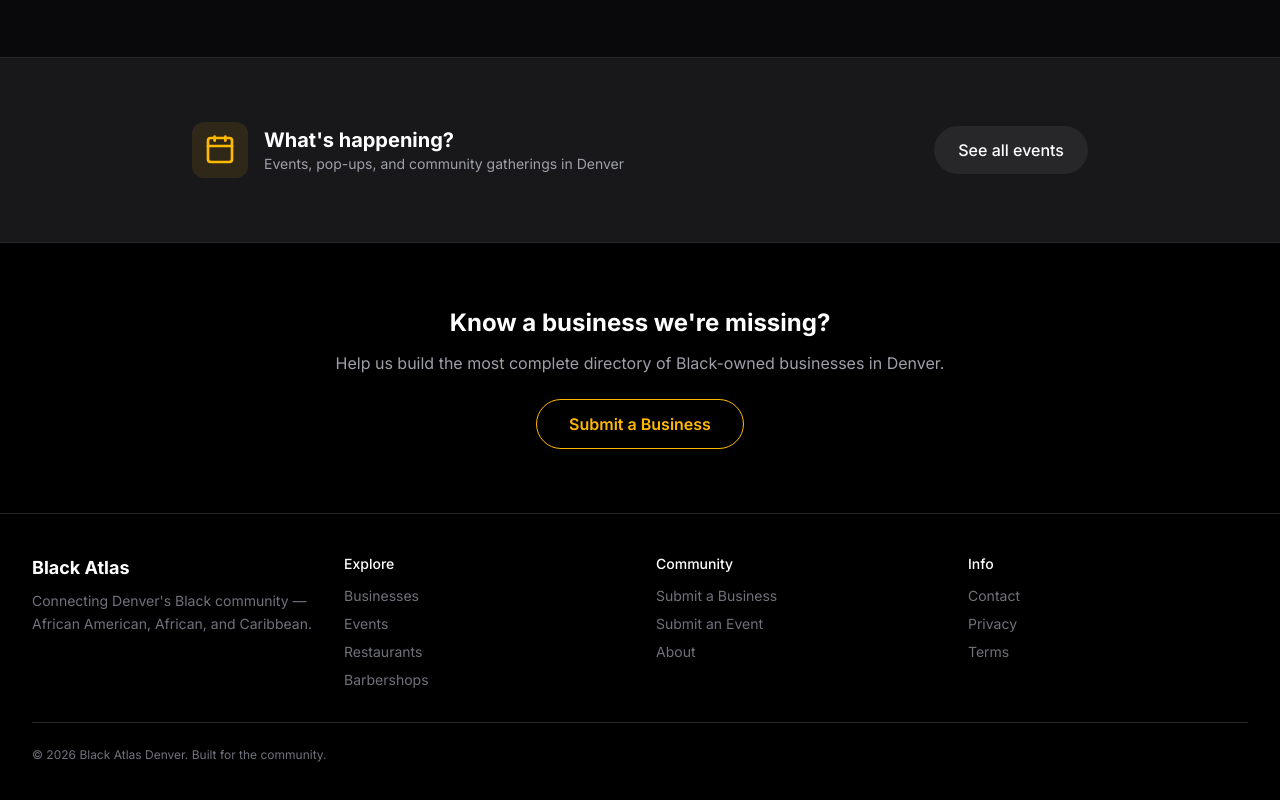
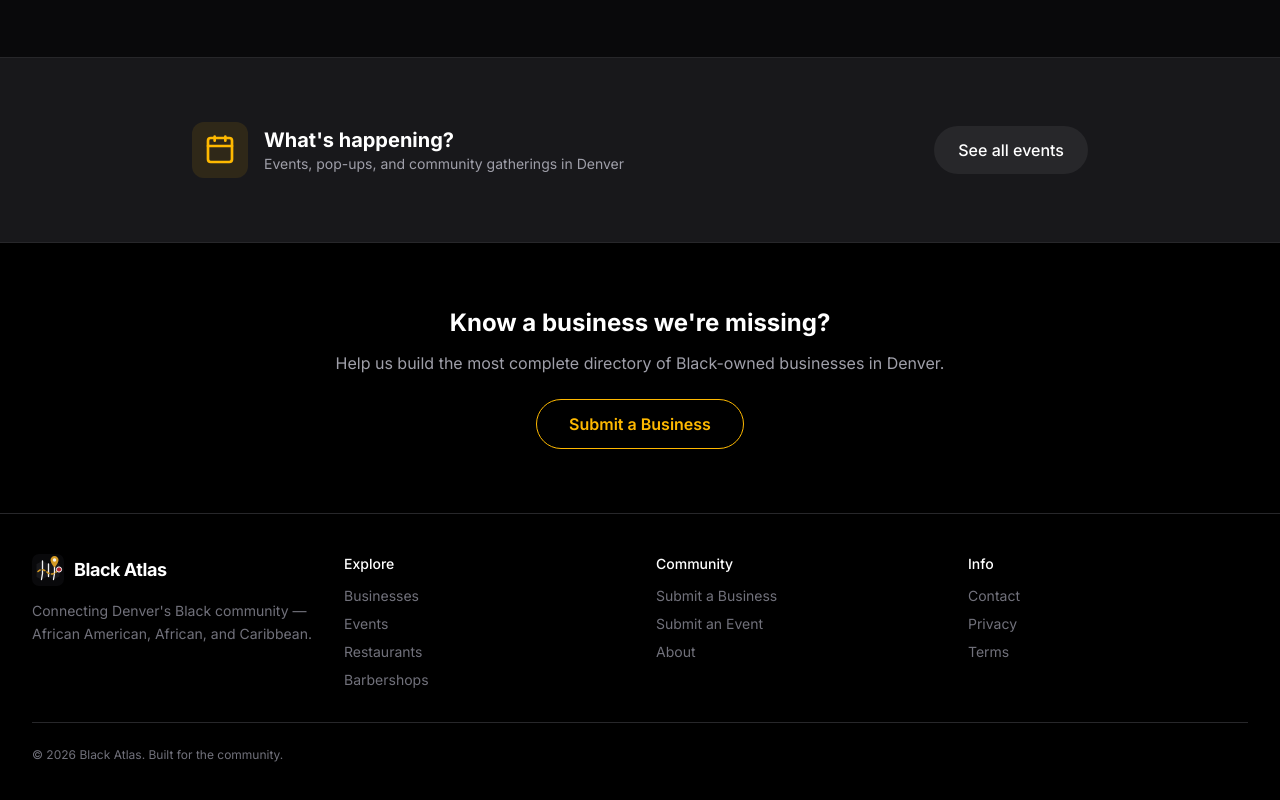
Before and after one commit to donnie256/black-atlas, a Next.js app: page / in a window 1280 px wide. Shown: the part 876-1676 px from the top of the page. Built offline with nearby package versions, Linux system fonts and the light colour scheme; no server answers.

Commit message:
Add Black Atlas brand logo

```diff
--- /dev/null
+++ b/src/components/layout/BrandLogo.tsx
@@ -0,0 +1,49 @@
+import { cn } from '@/lib/utils'
+
+interface BrandMarkProps {
+  className?: string
+}
+
+export function BrandMark({ className }: BrandMarkProps) {
+  return (
+    <svg
+      viewBox="0 0 64 64"
+      role="img"
+      aria-label="Black Atlas"
+      className={cn('shrink-0', className)}
+      fill="none"
+      xmlns="http://www.w3.org/2000/svg"
+    >
+      <rect width="64" height="64" rx="14" fill="#09090B" />
+      <path d="M9 20L21 14L33 20L45 14L55 19V45L43 51L31 45L19 51L9 46V20Z" fill="#18181B" />
+      <path d="M21 14V39L19 51" stroke="#F4F4F5" strokeWidth="2.6" strokeLinecap="round" />
+      <path d="M33 20V45" stroke="#F4F4F5" strokeWidth="2.6" strokeLinecap="round" />
+      <path d="M45 14V39L43 51" stroke="#F4F4F5" strokeWidth="2.6" strokeLinecap="round" />
+      <path
+        d="M12 35C19 29 24 31 31 37C38 43 45 40 53 31"
+        stroke="#D49A24"
+        strokeWidth="3.2"
+        strokeLinecap="round"
+        strokeDasharray="5 5"
+      />
+      <path d="M37 12C37 7.6 40.6 4 45 4C49.4 4 53 7.6 53 12C53 18.7 45 27 45 27C45 27 37 18.7 37 12Z" fill="#D49A24" />
+      <circle cx="45" cy="12" r="3.4" fill="#F4F4F5" />
+      <circle cx="54" cy="31" r="5.2" fill="#B4232A" stroke="#F4F4F5" strokeWidth="2" />
+    </svg>
+  )
+}
+
+interface BrandLogoProps {
+  className?: string
+  markClassName?: string
+  textClassName?: string
+}
+
+export function BrandLogo({ className, markClassName, textClassName }: BrandLogoProps) {
+  return (
+    <span className={cn('inline-flex items-center gap-2.5', className)}>
+      <BrandMark className={cn('h-9 w-9', markClassName)} />
+      <span className={cn('font-bold tracking-tight text-white', textClassName)}>Black Atlas</span>
+    </span>
+  )
+}
--- a/src/components/layout/Footer.tsx
+++ b/src/components/layout/Footer.tsx
@@ -1,4 +1,5 @@
 import Link from 'next/link'
+import { BrandLogo } from './BrandLogo'
 
 export function Footer() {
   return (
@@ -6,7 +7,7 @@ export function Footer() {
       <div className="max-w-7xl mx-auto px-4 sm:px-6 lg:px-8 py-10">
         <div className="grid grid-cols-2 md:grid-cols-4 gap-8">
           <div className="col-span-2 md:col-span-1">
-            <p className="text-white font-bold text-lg">Black Atlas</p>
+            <BrandLogo markClassName="h-8 w-8" textClassName="text-lg" />
             <p className="text-sm mt-2 leading-relaxed">
               Connecting Denver&apos;s Black community — African American, African, and Caribbean.
             </p>
@@ -38,7 +39,7 @@ export function Footer() {
           </div>
         </div>
         <div className="border-t border-zinc-800 mt-8 pt-6 text-xs">
-          &copy; {new Date().getFullYear()} Black Atlas Denver. Built for the community.
+          &copy; {new Date().getFullYear()} Black Atlas. Built for the community.
         </div>
       </div>
     </footer>
--- a/src/components/layout/Navbar.tsx
+++ b/src/components/layout/Navbar.tsx
@@ -3,7 +3,7 @@
 import Link from 'next/link'
 import { usePathname } from 'next/navigation'
 import { cn } from '@/lib/utils'
-import { MapPin } from 'lucide-react'
+import { BrandLogo } from './BrandLogo'
 
 const NAV_LINKS = [
   { href: '/businesses', label: 'Businesses' },
@@ -18,10 +18,8 @@ export function Navbar() {
     <header className="bg-black text-white sticky top-0 z-50 border-b border-zinc-800">
       <div className="max-w-7xl mx-auto px-4 sm:px-6 lg:px-8">
         <div className="flex items-center justify-between h-16">
-          <Link href="/" className="flex items-center gap-2 font-bold text-xl tracking-tight">
-            <MapPin className="w-5 h-5 text-amber-400" />
-            <span>Black Atlas</span>
-            <span className="text-zinc-400 text-sm font-normal">Denver</span>
+          <Link href="/" aria-label="Black Atlas home">
+            <BrandLogo textClassName="text-xl" />
           </Link>
 
           <nav className="hidden md:flex items-center gap-6">
```
Also changed, not shown: src/app/icon.svg (added).
